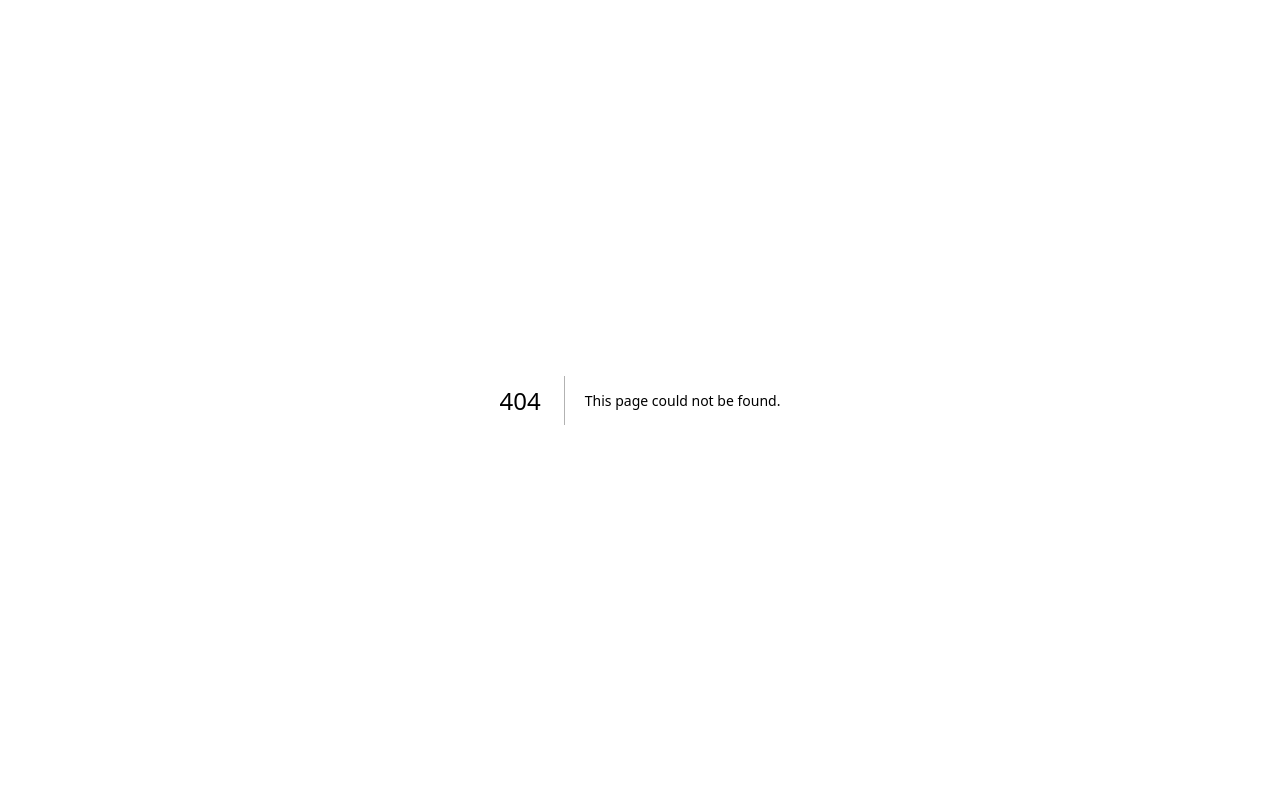
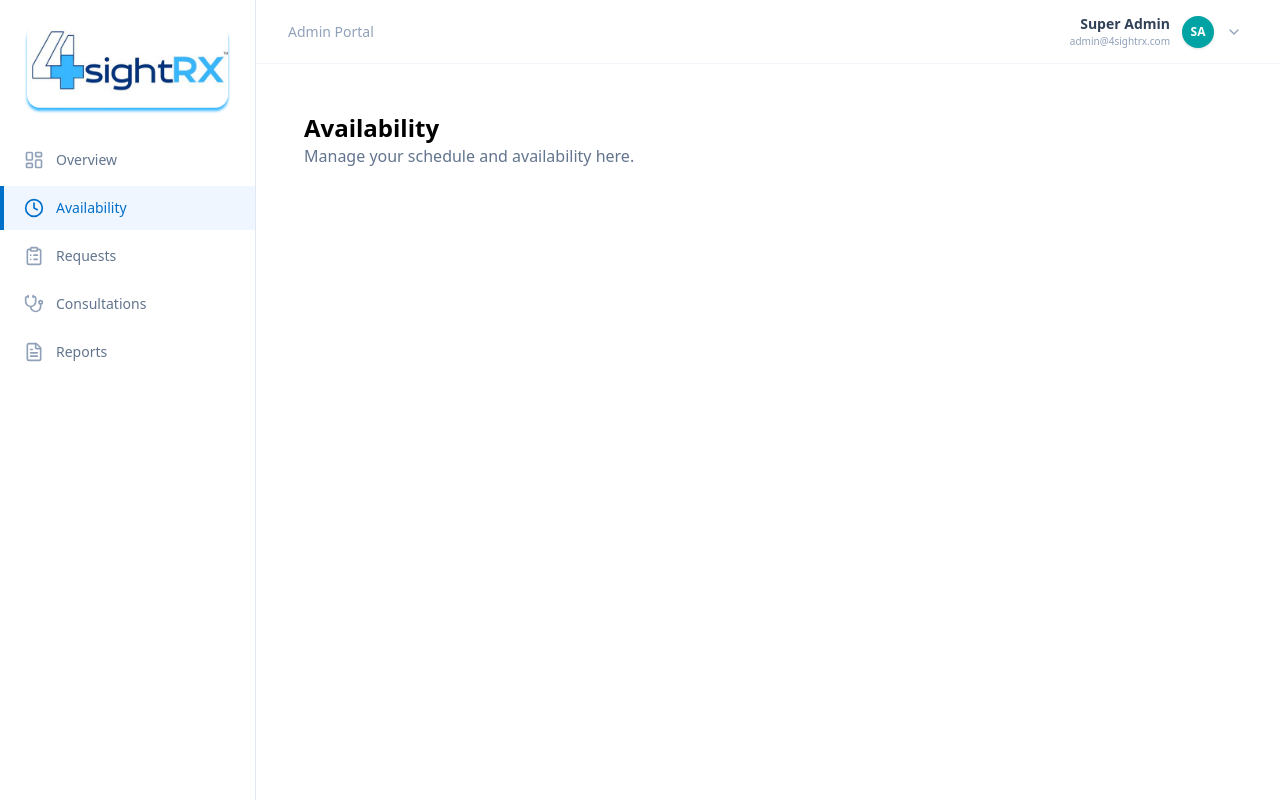
Before and after one commit to pronoy656/Ereabuk-admin-dashboard-, a Next.js app: page /consultant/availability in a window 1280 px wide. Before the commit this address had no page. Built offline with nearby package versions, Linux system fonts and the light colour scheme.

Commit message:
file folder structer re arrenge for consultant dashboard

```diff
--- /dev/null
+++ b/src/app/(consultant)/consultant/availability/page.tsx
@@ -0,0 +1,8 @@
+export default function Page() {
+  return (
+    <div className="p-6">
+      <h1 className="text-2xl font-bold">Availability</h1>
+      <p className="text-slate-500">Manage your schedule and availability here.</p>
+    </div>
+  );
+}
--- /dev/null
+++ b/src/app/(consultant)/consultant/consultations/page.tsx
@@ -0,0 +1,8 @@
+export default function Page() {
+  return (
+    <div className="p-6">
+      <h1 className="text-2xl font-bold">Consultations</h1>
+      <p className="text-slate-500">Access your past and upcoming consultations.</p>
+    </div>
+  );
+}
--- /dev/null
+++ b/src/app/(consultant)/consultant/reports/page.tsx
@@ -0,0 +1,8 @@
+export default function Page() {
+  return (
+    <div className="p-6">
+      <h1 className="text-2xl font-bold">Reports</h1>
+      <p className="text-slate-500">Generate and view your professional reports and analytics.</p>
+    </div>
+  );
+}
--- /dev/null
+++ b/src/app/(consultant)/consultant/requests/page.tsx
@@ -0,0 +1,8 @@
+export default function Page() {
+  return (
+    <div className="p-6">
+      <h1 className="text-2xl font-bold">Requests</h1>
+      <p className="text-slate-500">View and manage consultation requests from patients.</p>
+    </div>
+  );
+}
--- a/src/components/consultant/Sidebar.tsx
+++ b/src/components/consultant/Sidebar.tsx
@@ -8,13 +8,11 @@ import { usePathname } from "next/navigation";
 import { Avatar, AvatarFallback } from "@/components/ui/avatar";
 import {
   LayoutDashboard,
-  Users,
-  Building2,
-  UserRound,
-  FileSpreadsheet,
-  BarChart3,
+  Clock,
+  ClipboardList,
+  Stethoscope,
+  FileText,
   LogOut,
-  ChevronLeft,
   LucideIcon,
 } from "lucide-react";
 
@@ -26,8 +24,10 @@ const items: Array<{
   Icon: IconType;
 }> = [
     { href: "/consultant/overview", label: "Overview", Icon: LayoutDashboard },
-    { href: "/consultant/patients", label: "Patient List", Icon: UserRound },
-    { href: "/consultant/records", label: "Medical Records", Icon: FileSpreadsheet },
+    { href: "/consultant/availability", label: "Availability", Icon: Clock },
+    { href: "/consultant/requests", label: "Requests", Icon: ClipboardList },
+    { href: "/consultant/consultations", label: "Consultations", Icon: Stethoscope },
+    { href: "/consultant/reports", label: "Reports", Icon: FileText },
   ];
 
 export default function Sidebar({ active }: { active?: string }) {
```
